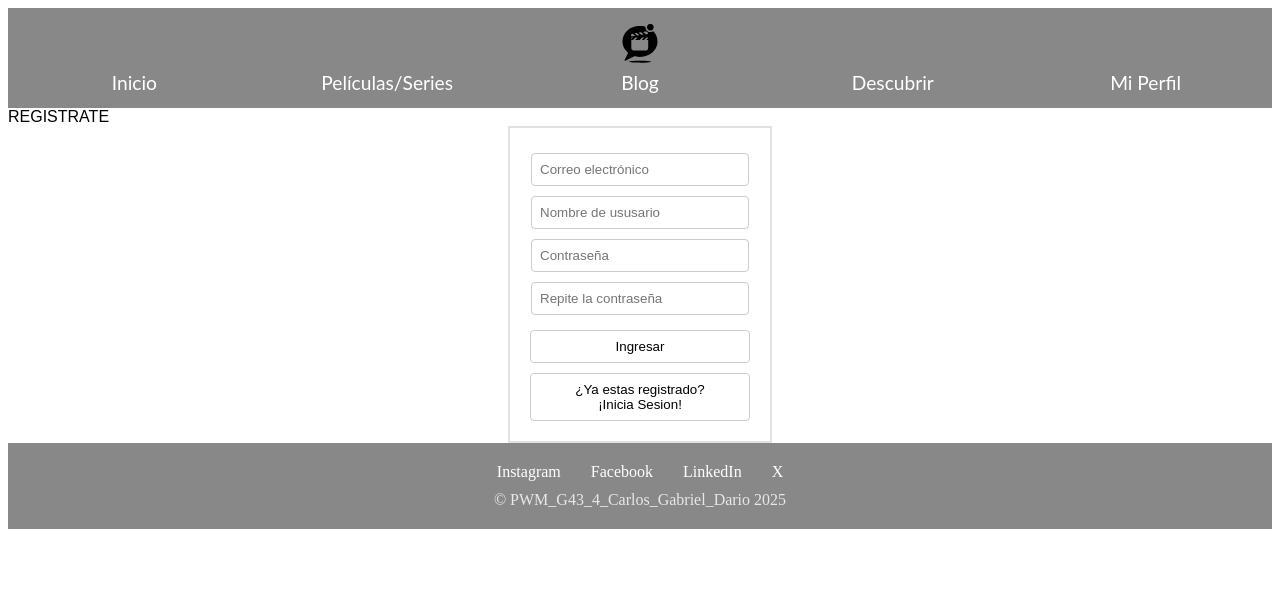
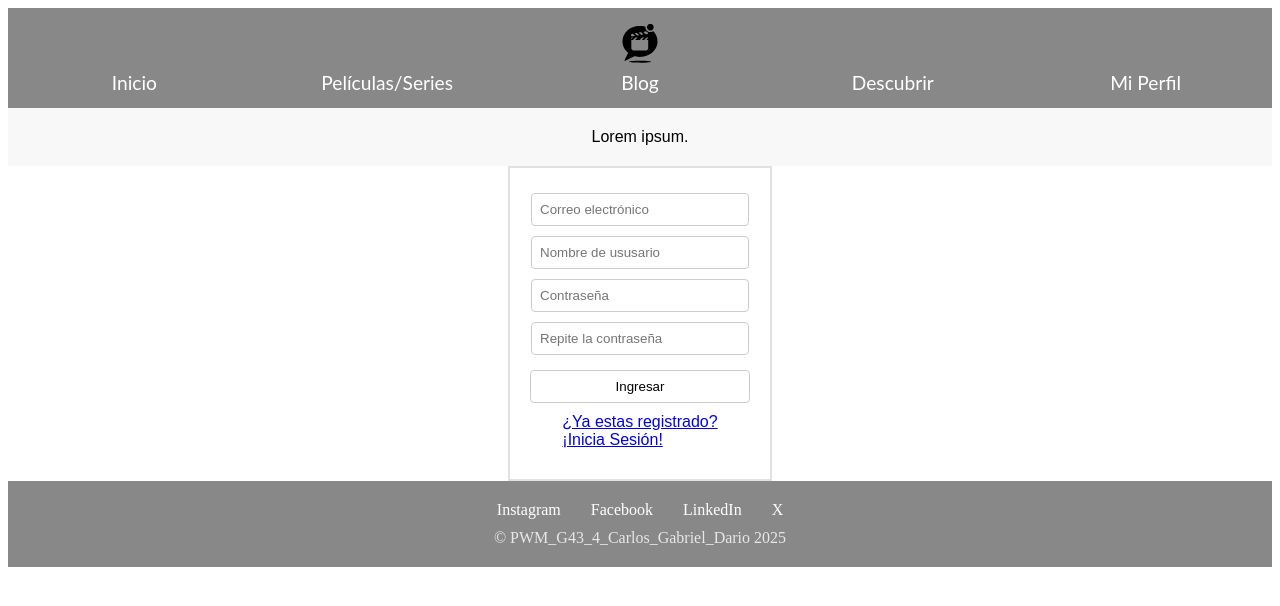
Before and after one commit to Carlos-Serradilla-Rguez/PWM_G43_4_Carlos_Gabriel_Dario, an Angular app: page /register in a window 1280 px wide. Shown: the top 606 px of the page. Built offline with nearby package versions, Linux system fonts and the light colour scheme.

Commit message:
Actulizado el register

```diff
--- a/src/app/register/register.component.css
+++ b/src/app/register/register.component.css
@@ -8,6 +8,12 @@ html, body {
   height: 100%;
   display: flex;
   flex-direction: column;
+}
+
+.lorem {
+  background: #f8f8f8;
+  padding: 20px;
+  text-align: center;
 }
 
 
--- a/src/app/register/register.component.html
+++ b/src/app/register/register.component.html
@@ -1,6 +1,6 @@
 <body>
 <div class="lorem">
-  <p>REGISTRATE</p>
+  <p>Lorem ipsum.</p>
 </div>
 <div class="login-bar">
   <form action="#" method="get">
@@ -9,7 +9,9 @@
     <input type="password" name="clave" placeholder="Contraseña" required>
     <input type="password" name="confirmar_clave" placeholder="Repite la contraseña" required>
     <button type="submit">Ingresar</button>
-    <button type = "button" id="TengoCuenta" (click)="irALogin()">¿Ya estas registrado?<br>¡Inicia Sesion!</button>
+    <a routerLink="/login" id="link-Registro">
+      <p id="TengoCuenta">¿Ya estas registrado?<br>¡Inicia Sesión!</p>
+    </a>
   </form>
 </div>
 </body>
--- a/src/app/register/register.component.ts
+++ b/src/app/register/register.component.ts
@@ -1,9 +1,11 @@
 import { Component } from '@angular/core';
-import {Router} from '@angular/router';
+import {Router, RouterLink} from '@angular/router';
 
 @Component({
   selector: 'app-register',
-  imports: [],
+  imports: [
+    RouterLink
+  ],
   templateUrl: './register.component.html',
   styleUrl: './register.component.css'
 })
```
